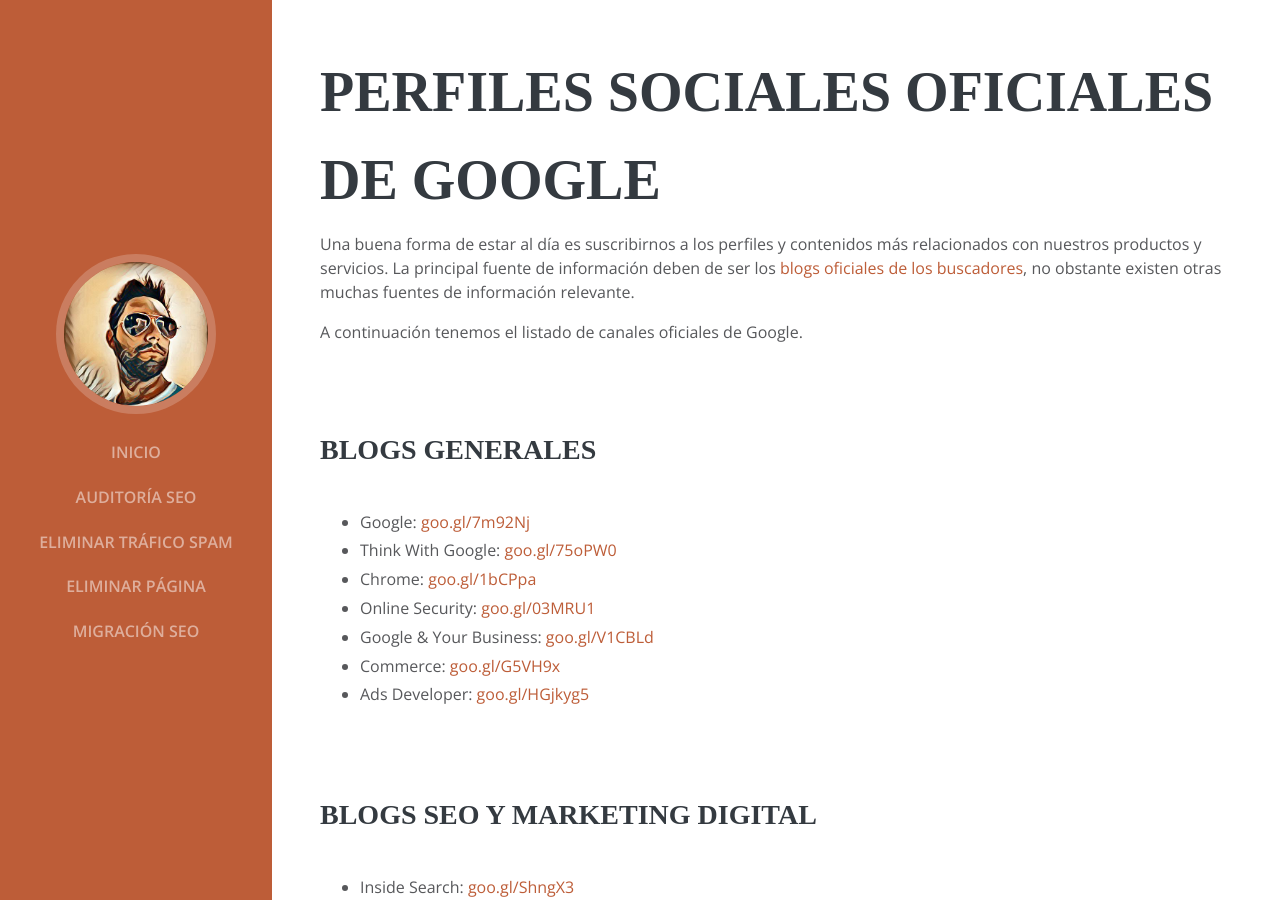
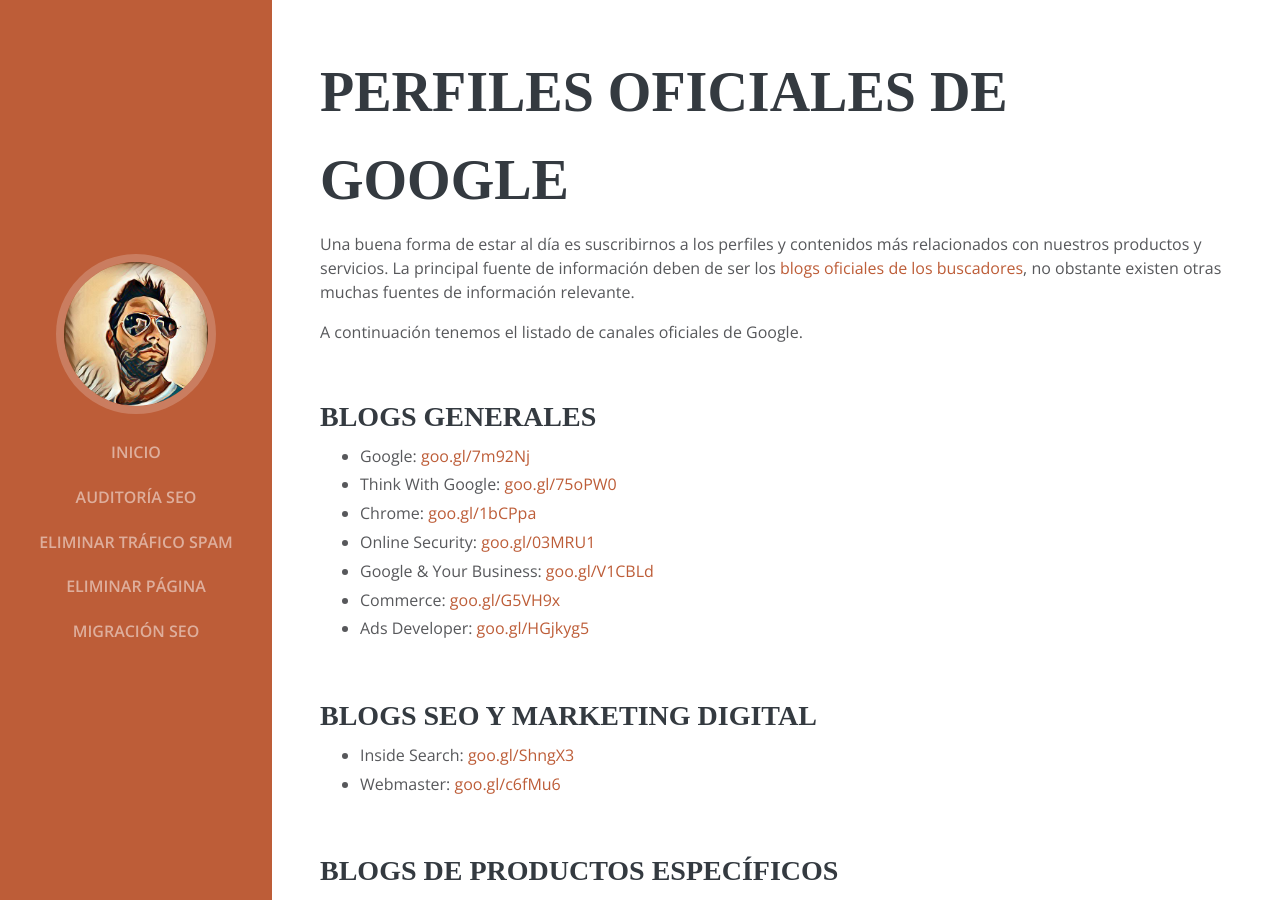
Before and after one commit to Emirodgar/w-chuleta-seo, a Jekyll site: the page built from Primeros pasos en SEO/perfiles-oficiales-google.md, in a window 1280 px wide and 900 px high. Built offline with Jekyll 4.4.1, drawn with Linux system fonts in a browser that asks for light colours; some web fonts are replaced; our own code applies the rules of GitHub Pages for plain Markdown files; some of the changed text lies outside the part shown.

Commit message:
Primeros pasos en SEO/perfiles-oficiales-google.md updated from https://stackedit.io/

```diff
--- a/Primeros pasos en SEO/perfiles-oficiales-google.md
+++ b/Primeros pasos en SEO/perfiles-oficiales-google.md
@@ -5,15 +5,13 @@
 
 ---
 
-# Perfiles sociales oficiales de Google
+# Perfiles oficiales de Google
 
 Una buena forma de estar al día es suscribirnos a los perfiles y contenidos más relacionados con nuestros productos y servicios. La principal fuente de información deben de ser los [blogs oficiales de los buscadores](https://chuletaseo.com/blogs-oficiales), no obstante existen otras muchas fuentes de información relevante.
 
 A continuación tenemos el listado de canales oficiales de Google.
 
---------------
 ## Blogs generales
---------------
 
 - Google:  [goo.gl/7m92Nj](http://goo.gl/7m92Nj)
 - Think With Google:  [goo.gl/75oPW0](http://goo.gl/75oPW0)
@@ -23,16 +21,13 @@
 -   Commerce:  [goo.gl/G5VH9x](http://goo.gl/G5VH9x)
 -  Ads Developer: [goo.gl/HGjkyg5](https://googleadsdeveloper.blogspot.com/)
 
---------------
 ## Blogs SEO y Marketing Digital
---------------
 
 -   Inside Search:  [goo.gl/ShngX3](http://goo.gl/ShngX3)
 -   Webmaster:  [goo.gl/c6fMu6](http://goo.gl/c6fMu6)
 
---------------
+
 ## Blogs de productos específicos
---------------
 
 -   Google News:  [goo.gl/6ECpH7](http://goo.gl/6ECpH7)
 -   Earth & Maps:  [goo.gl/zVX9Go](http://goo.gl/zVX9Go)
@@ -44,9 +39,7 @@
 -   Translate:  [goo.gl/TI4ud0](http://goo.gl/TI4ud0)
 -   Shopping:  [goo.gl/1BXHif](http://goo.gl/1BXHif)
 
---------------
 ## Blogs de publicidad
---------------
 
 -   Inside AdWords:  [goo.gl/DbktUp](http://goo.gl/DbktUp)
 -   Inside AdSense:  [goo.gl/UfnfbL](http://goo.gl/UfnfbL)
@@ -56,9 +49,7 @@
 -   Mobile Ads:  [goo.gl/BnUzuu](http://goo.gl/BnUzuu)
 -   Agency:  [goo.gl/bsjdYf](http://goo.gl/bsjdYf)
 
---------------
 ## Canales de Youtube
---------------
 
 -   YouTube Creator:  [goo.gl/je4fNd](http://goo.gl/je4fNd)
 -   YouTube:  [goo.gl/7C8X8p](http://goo.gl/7C8X8p)
@@ -67,9 +58,7 @@
   - [Javascript SEO](https://www.youtube.com/watch?v=LXF8bM4g-J4&list=PLKoqnv2vTMUPOalM1zuWDP9OQl851WMM9)
   - [Ask Google Webmasters](https://www.youtube.com/watch?v=dOrOPDcGRO0&list=PLKoqnv2vTMUM9wKeb-Gvm8bgpFM72yiXw)
 
---------------
 ## Foros de ayuda
---------------
 
 -   Google Products Forums:  [goo.gl/qo30kj](http://goo.gl/qo30kj)
 -   Google Search Forum:  [goo.gl/e5QV5O](http://goo.gl/e5QV5O)
@@ -109,9 +98,7 @@
 -   Google Mobile Help Forum:  [goo.gl/Hd0PlC](http://goo.gl/Hd0PlC)
 -   Google Tag Manager:  [goo.gl/iKu2g5](http://goo.gl/iKu2g5)
 
---------------
 ## Perfiles de Twitter oficiales
---------------
 
 - Accelerate with Google [https://twitter.com/AccelwithGoogle](https://twitter.com/AccelwithGoogle)
 - Android Studio: [https://twitter.com/androidstudio](https://twitter.com/androidstudio)
```
Also changed, not shown: other parts of Primeros pasos en SEO/perfiles-oficiales-google.md (+1 -3 lines).
